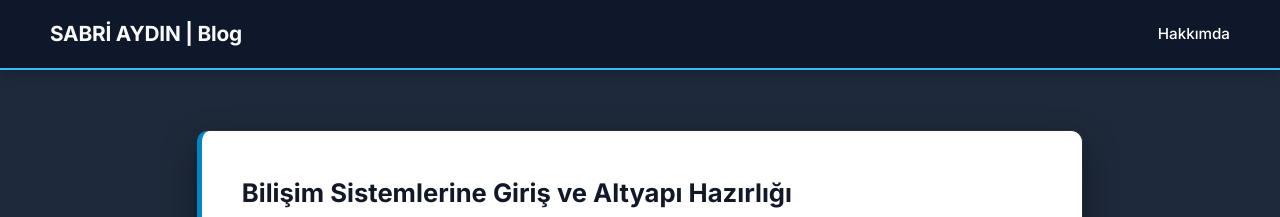
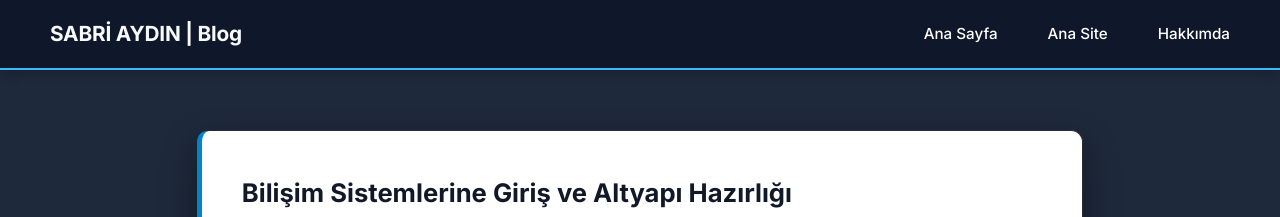
Before and after one commit to sabriaydin/blog, a Jekyll site: the page built from index.html, in a window 1280 px wide. Shown: the top 217 px of the page. Built offline with Jekyll 4.4.1, drawn with Linux system fonts in a browser that asks for light colours; the list of posts is cut into pages by our own code.

Commit message:
Update default.html

```diff
--- a/_layouts/default.html
+++ b/_layouts/default.html
@@ -255,6 +255,8 @@
   <header class="site-header">
     <h1 class="site-title"><a href="{{ '/' | relative_url }}">{{ site.title }}</a></h1>
     <nav class="site-nav">
+      <a href="{{ '/' | relative_url }}">Ana Sayfa</a>
+      <a href="https://sabriaydin.github.io/" target="_blank">Ana Site</a>
       <a href="{{ '/hakkimda' | relative_url }}">Hakkımda</a>
     </nav>
   </header>
```
